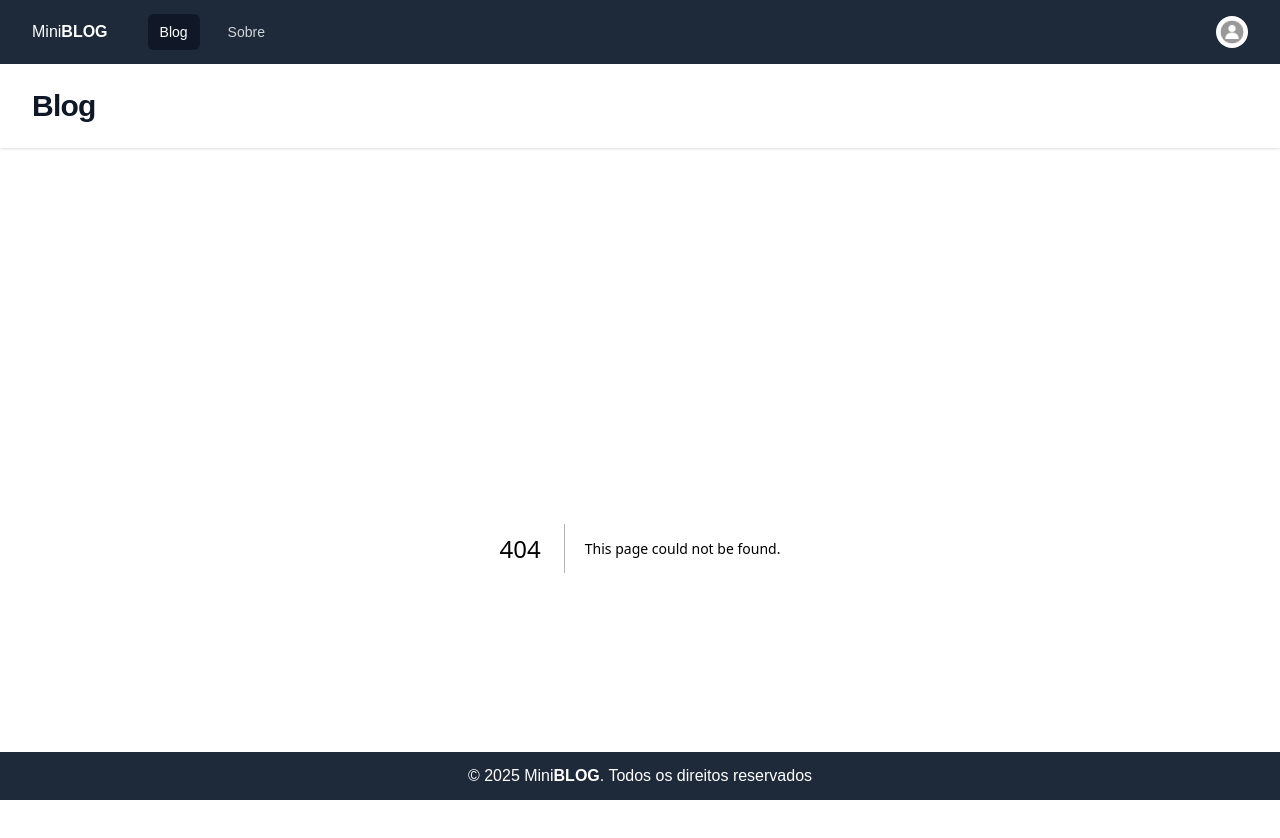
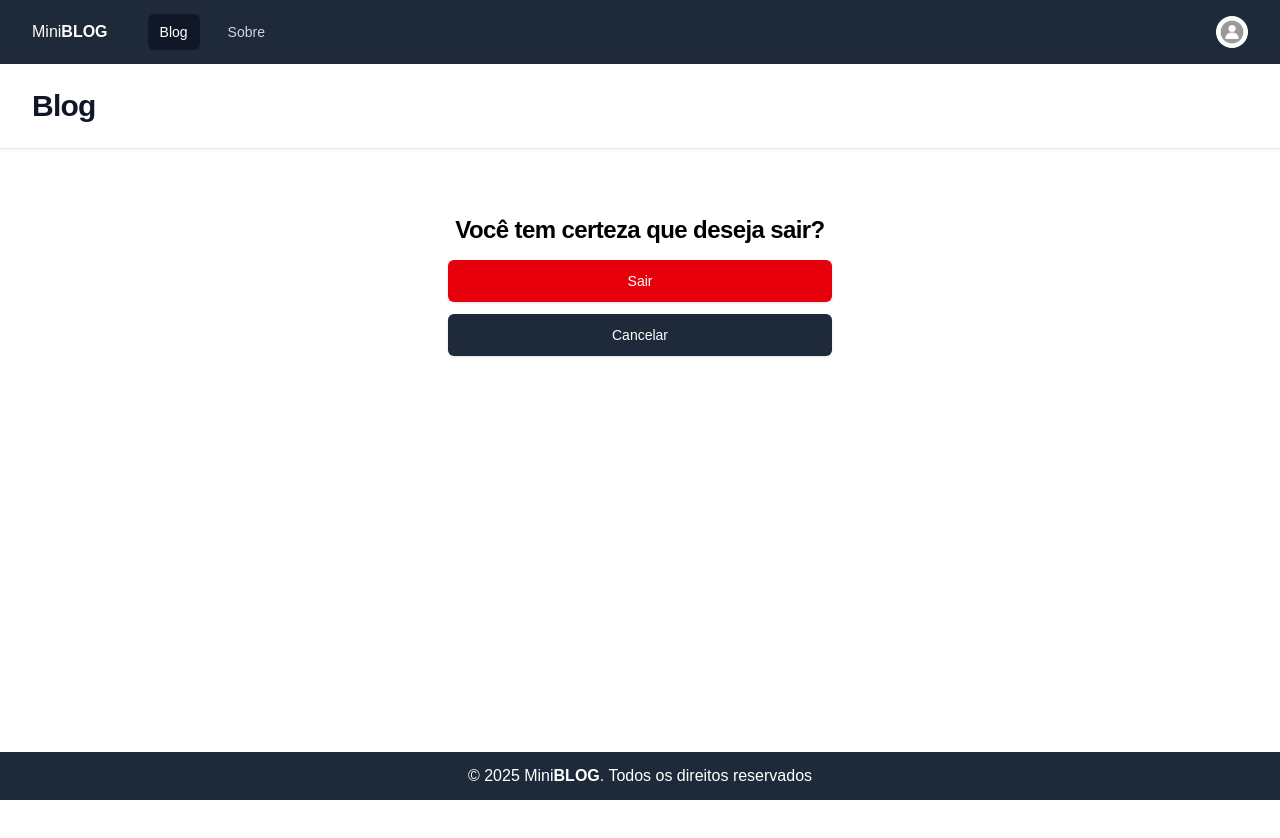
Before and after one commit to adortolan/miniblognext, a Next.js app: page /logout in a window 1280 px wide. Before the commit this address had no page. Shown: the top 838 px of the page. After the commit the page ends 800 px from the top, so only its background shows below. Built offline with nearby package versions, Linux system fonts and the light colour scheme.

Commit message:
feat: Inclusão tela de logout e login inclusão da autenticação

```diff
--- a/src/app/login/page.tsx
+++ b/src/app/login/page.tsx
@@ -1,6 +1,17 @@
+"use client";
 import Link from "next/link";
+import { loginUser } from "../lib/actions";
+import { useActionState } from "react";
 
 export default function Login() {
+  const [state, formAction, pending] = useActionState(loginUser, {
+    message: "",
+  });
+
+  if (state && state.message === "Login realizado com sucesso") {
+    window.location.href = "/";
+  }
+
   return (
     <>
       <div className="mx-auto max-w-7xl px-4 py-6 sm:px-6 lg:px-8">
@@ -10,7 +21,7 @@ export default function Login() {
           </h2>
         </div>
         <div className="mt-3 sm:mx-auto sm:w-full sm:max-w-sm">
-          <form action="#" method="POST" className="space-y-3">
+          <form action={formAction} className="space-y-3">
             <div>
               <label htmlFor="email" className="block text-sm/6 font-medium">
                 Email
@@ -48,11 +59,18 @@ export default function Login() {
                 />
               </div>
             </div>
+            {state?.message && (
+              <div className="mt-2 text-center text-sm text-red-500">
+                {state.message}
+              </div>
+            )}
+
             <input
               type="submit"
               value="Entrar"
               className="w-full cursor-pointer rounded-md bg-gray-600 px-3 py-1.5 text-sm/6 font-semibold
                 shadow-xs hover:bg-indigo-500 focus-visible:outline-2 focus-visible:outline-offset-2 focus-visible:outline-blue-400"
+              disabled={pending}
             />
             <div className="flex items-center justify-between hover:underline">
               <Link href={"/login/cadastrar"}>
--- /dev/null
+++ b/src/app/logout/page.tsx
@@ -0,0 +1,49 @@
+"use client";
+
+import { useActionState, useEffect } from "react";
+import { logoutUser } from "@/app/lib/actions";
+import { useRouter } from "next/navigation";
+
+export default function Logout() {
+  const router = useRouter();
+  const [state, formAction] = useActionState(logoutUser, {
+    message: "",
+  });
+
+  useEffect(() => {
+    if (state && state.message === "Logout realizado com sucesso") {
+      router.push("/login");
+    }
+  }, [state, router]);
+
+  return (
+    <div className="mx-auto max-w-7xl px-4 py-6 sm:px-6 lg:px-8">
+      <div className="sm:mx-auto sm:w-full sm:max-w-sm">
+        <h2 className="mt-10 text-center text-2xl/9 font-bold tracking-tight ">
+          Você tem certeza que deseja sair?
+        </h2>
+        <div className="mt-3 sm:mx-auto sm:w-full sm:max-w-sm">
+          <form action={formAction} className="space-y-3">
+            <div className="flex justify-between">
+              <button
+                type="submit"
+                className="inline-flex w-full justify-center rounded-md border border-transparent bg-red-600 px-4 py-2 text-base font-medium text-white shadow-sm hover:bg-red-700 focus:outline-none focus:ring-2 focus:ring-red-500 focus:ring-offset-2 sm:text-sm/6"
+              >
+                Sair
+              </button>
+            </div>
+          </form>
+        </div>
+        <div className="mt-3 sm:mx-auto sm:w-full sm:max-w-sm">
+          <button
+            type="button"
+            onClick={() => router.push("/")}
+            className="inline-flex w-full justify-center rounded-md border border-transparent bg-gray-800 px-4 py-2 text-base font-medium text-white shadow-sm hover:bg-gray-700 focus:outline-none focus:ring-2 focus:ring-gray-500 focus:ring-offset-2 sm:text-sm/6"
+          >
+            Cancelar
+          </button>
+        </div>
+      </div>
+    </div>
+  );
+}
--- a/src/components/header/index.tsx
+++ b/src/components/header/index.tsx
@@ -44,7 +44,7 @@ export function Header() {
     },
     {
       name: "Logout",
-      href: "#",
+      href: "/logout",
     },
   ];
 
```
